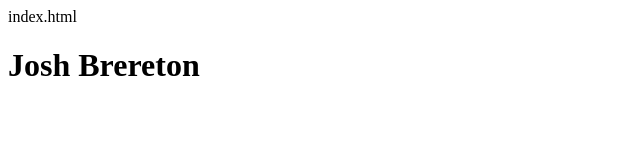
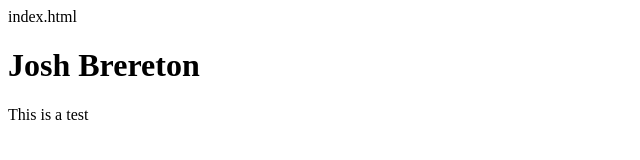
Before and after one commit to joshbrereton/joshbrereton.github.io, a plain HTML site: page index.html in a window 1280 px wide. Shown: the full height of the page, 0-640 px from the left. Drawn offline with Linux system fonts and the light colour scheme.

Commit message:
Initial commit

```diff
--- a/index.html
+++ b/index.html
@@ -1,10 +1,12 @@
 index.html
 <!doctype html>
-<html lang="en-us">
+<html lang="en">
 <head>
+    <meta charset="utf-8">
+    <meta name="description" content="This is a Test">
+    <link rel="stylesheet" href="css/style.css">
   <title>My first Program</title>
 </head>
-<body>
- <h1>Josh Brereton</h1>
-</body>
+<h1>Josh Brereton</h1>
+<body> This is a test</body>
 </html>
```
